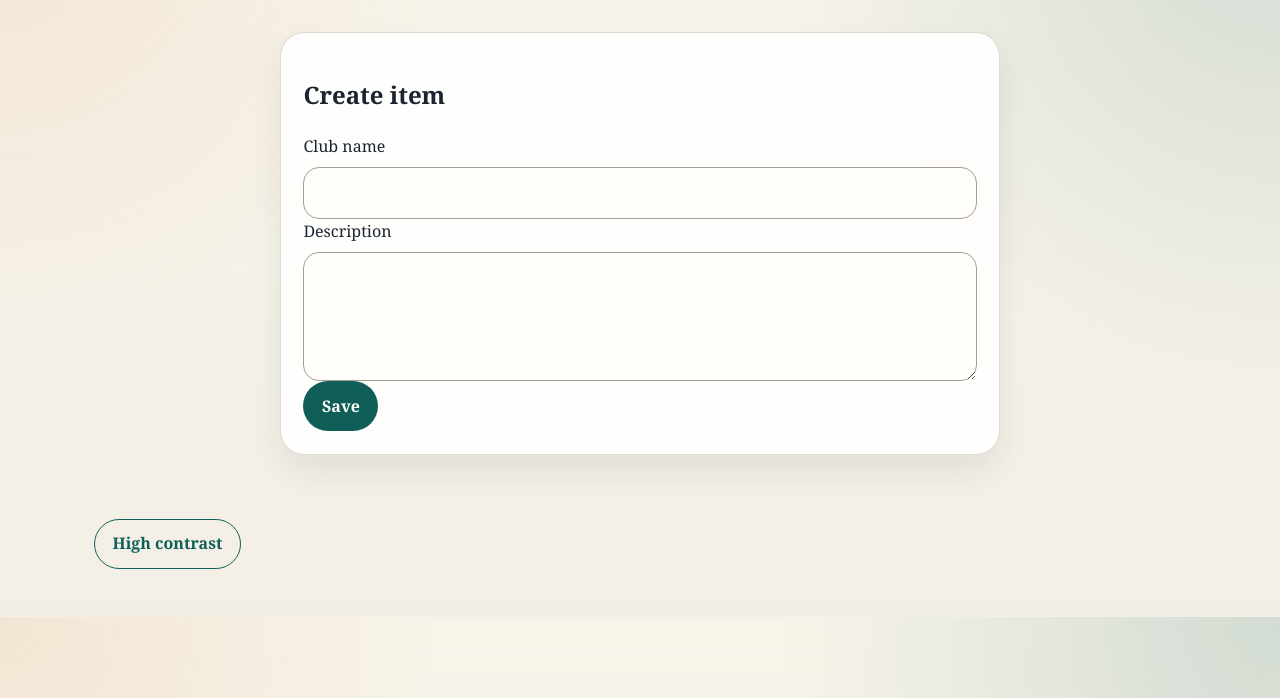
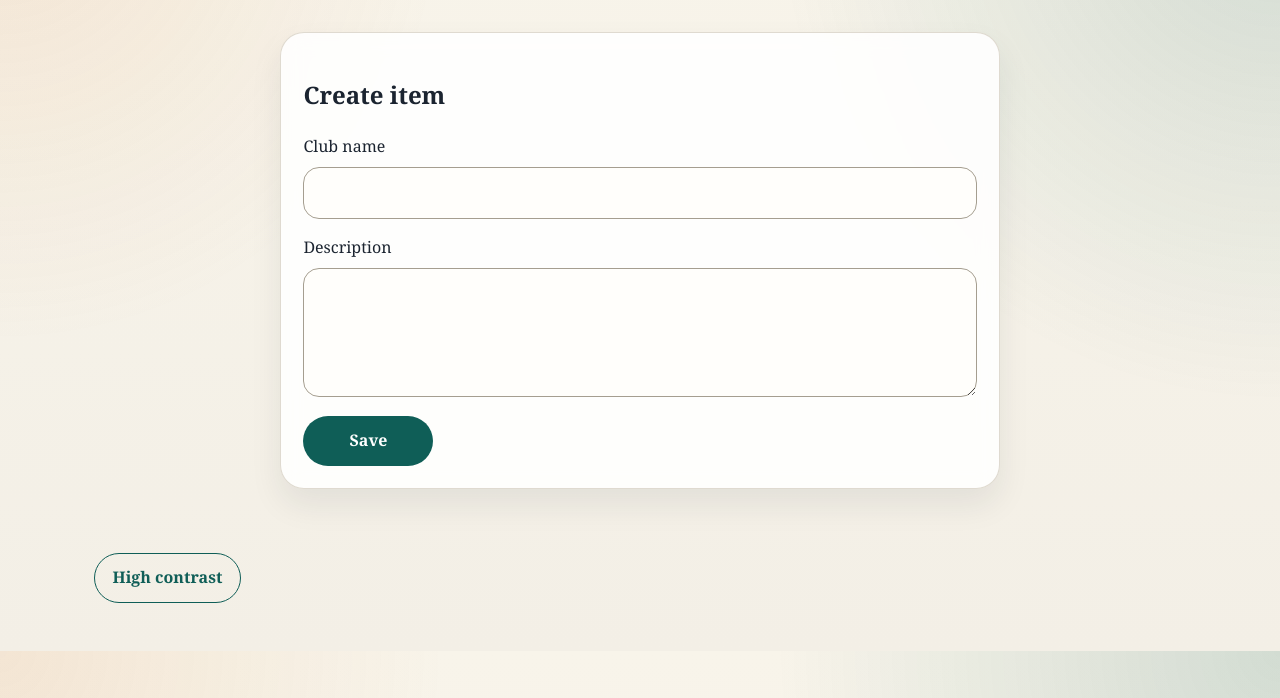
Before and after one commit to zuokun300/uniclubByDjango-IT-Lab-, a Django app: page /clubs/new/ in a window 1280 px wide. Shown: the part 102-800 px from the top of the page. Run offline with Django 3.2, Linux system fonts and the light colour scheme; the visitor is signed in with stand-in values (Sample User, id 1).

Commit message:
fix: align form submit actions with shared button layout

```diff
--- a/static/core/styles.css
+++ b/static/core/styles.css
@@ -538,6 +538,22 @@ textarea {
   width: min(100%, 360px);
 }
 
+.stack-form {
+  display: grid;
+  gap: 1rem;
+}
+
+.form-actions {
+  display: flex;
+  flex-wrap: wrap;
+  gap: 0.7rem;
+  padding-top: 0.15rem;
+}
+
+.form-actions .button {
+  min-width: 130px;
+}
+
 .form-card {
   max-width: 720px;
   margin: 2rem auto;
--- a/templates/core/form.html
+++ b/templates/core/form.html
@@ -5,7 +5,7 @@
 {% block content %}
 <section class="card form-card">
   <h1>{% if heading %}{{ heading }}{% else %}Create item{% endif %}</h1>
-  <form method="post" novalidate>
+  <form class="stack-form" method="post" novalidate>
     {% csrf_token %}
     {% if form.errors %}
     <div class="error-summary" role="alert">
@@ -24,7 +24,9 @@
       {% endfor %}
     </div>
     {% endfor %}
-    <button class="button" type="submit">Save</button>
+    <div class="form-actions">
+      <button class="button" type="submit">Save</button>
+    </div>
   </form>
 </section>
 {% endblock %}
```
